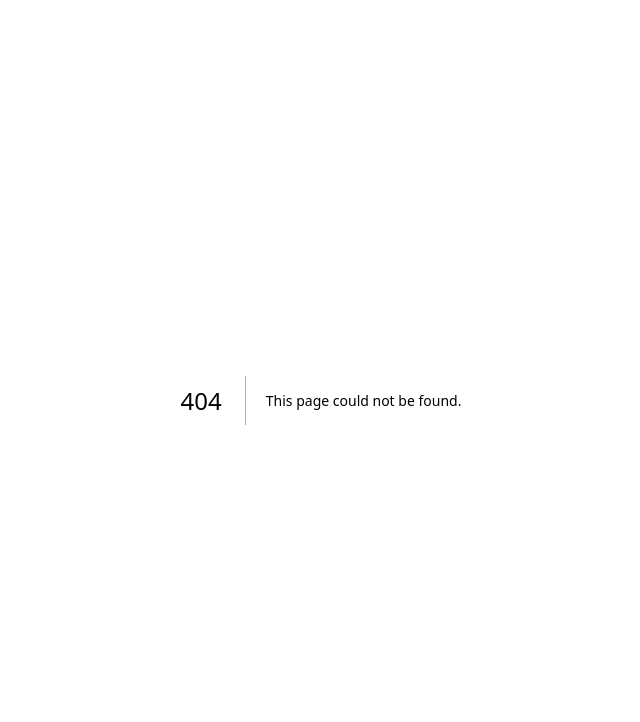
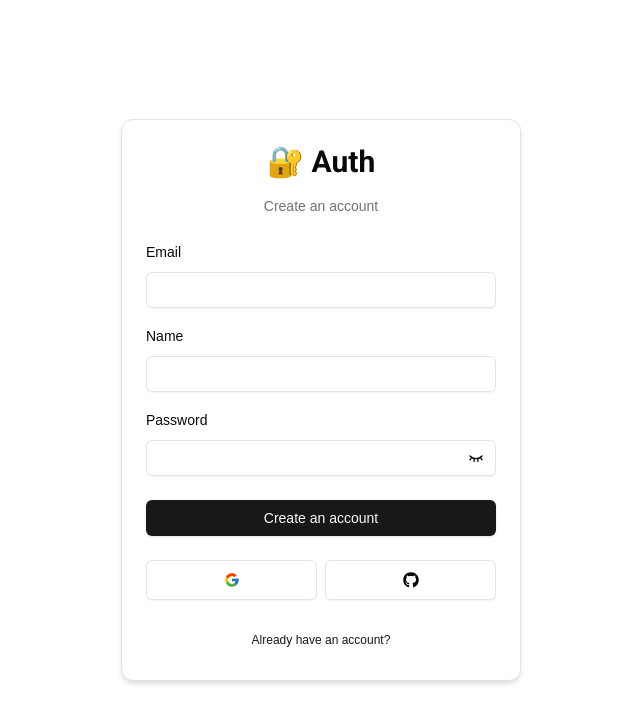
Before and after one commit to stormymayday/next-auth-v5, a Next.js app: page /auth/register in a window 1280 px wide. Before the commit this address had no page. Shown: the top 722 px of the page, without its empty margins (319-959 px from the left). Built offline with nearby package versions, Linux system fonts and the light colour scheme.

Commit message:
ResigerForm and server action

```diff
--- /dev/null
+++ b/actions/register.ts
@@ -0,0 +1,16 @@
+"use server";
+
+import * as z from "zod";
+import { RegisterSchema } from "@/schemas";
+
+export const register = async (values: z.infer<typeof RegisterSchema>) => {
+    const validatedFields = RegisterSchema.safeParse(values);
+
+    if (!validatedFields.success) {
+        return {
+            error: "Invalid fields!",
+        };
+    }
+
+    return { success: "Email sent!" };
+};
--- /dev/null
+++ b/app/auth/register/page.tsx
@@ -0,0 +1,10 @@
+import RegisterForm from "@/components/auth/RegisterForm";
+
+function RegisterPage() {
+    return (
+        <div>
+            <RegisterForm />
+        </div>
+    );
+}
+export default RegisterPage;
--- /dev/null
+++ b/components/auth/RegisterForm.tsx
@@ -0,0 +1,136 @@
+"use client";
+
+import * as z from "zod";
+import { useForm } from "react-hook-form";
+import { zodResolver } from "@hookform/resolvers/zod";
+
+import {
+    Form,
+    FormControl,
+    FormField,
+    FormItem,
+    FormLabel,
+    FormMessage,
+} from "@/components/shadcn-ui/Form";
+import { register } from "@/actions/register";
+import { Input } from "@/components/shadcn-ui/Input";
+import { PasswordInput } from "@/components/shadcn-ui/PasswordInput";
+import { Button } from "@/components/shadcn-ui/Button";
+import CardWrapper from "@/components/auth/CardWrapper";
+import FormError from "@/components/FormError";
+import FromSuccess from "@/components/FormSuccess";
+import { RegisterSchema } from "@/schemas";
+import { useTransition } from "react";
+import { useState } from "react";
+
+function RegisterForm() {
+    const [isPending, startTransition] = useTransition();
+
+    const [error, setError] = useState<string | undefined>("");
+    const [success, setSuccess] = useState<string | undefined>("");
+
+    const form = useForm<z.infer<typeof RegisterSchema>>({
+        resolver: zodResolver(RegisterSchema),
+        defaultValues: {
+            email: "",
+            password: "",
+            name: "",
+        },
+    });
+
+    function onSubmit(values: z.infer<typeof RegisterSchema>) {
+        setError("");
+        setSuccess("");
+
+        startTransition(() => {
+            register(values).then((data) => {
+                setError(data.error);
+                setSuccess(data.success);
+            });
+        });
+    }
+
+    return (
+        <CardWrapper
+            headerLabel="Create an account"
+            backButtonLabel="Already have an account?"
+            backButtonHref="/auth/login"
+            showSocial
+        >
+            <Form {...form}>
+                <form
+                    className="space-y-6"
+                    onSubmit={form.handleSubmit(onSubmit)}
+                >
+                    <div className="space-y-4">
+                        <FormField
+                            control={form.control}
+                            name="email"
+                            render={({ field }) => (
+                                <FormItem>
+                                    <FormLabel>Email</FormLabel>
+                                    <FormControl>
+                                        <Input
+                                            {...field}
+                                            maxLength={50}
+                                            type="email"
+                                            disabled={isPending}
+                                        />
+                                    </FormControl>
+                                    <FormMessage />
+                                </FormItem>
+                            )}
+                        />
+                        <FormField
+                            control={form.control}
+                            name="name"
+                            render={({ field }) => (
+                                <FormItem>
+                                    <FormLabel>Name</FormLabel>
+                                    <FormControl>
+                                        <Input
+                                            {...field}
+                                            maxLength={50}
+                                            disabled={isPending}
+                                        />
+                                    </FormControl>
+                                    <FormMessage />
+                                </FormItem>
+                            )}
+                        />
+                        <FormField
+                            control={form.control}
+                            name="password"
+                            render={({ field }) => (
+                                <FormItem>
+                                    <FormLabel>Password</FormLabel>
+                                    <FormControl>
+                                        <PasswordInput
+                                            {...field}
+                                            disabled={isPending}
+                                            maxLength={30}
+                                        />
+                                    </FormControl>
+                                    <FormMessage />
+                                </FormItem>
+                            )}
+                        />
+                    </div>
+                    <FormError message={error} />
+                    <FromSuccess message={success} />
+                    <Button
+                        className="min-w-full"
+                        type="submit"
+                        disabled={isPending}
+                    >
+                        {isPending
+                            ? "Creating an account..."
+                            : "Create an account"}
+                    </Button>
+                </form>
+            </Form>
+        </CardWrapper>
+    );
+}
+
+export default RegisterForm;
--- a/schemas/index.ts
+++ b/schemas/index.ts
@@ -6,3 +6,13 @@
         message: "Invalid password",
     }),
 });
+
+export const RegisterSchema = z.object({
+    email: z.string().email(),
+    password: z.string().min(8, {
+        message: "Password must be at least 8 characters long",
+    }),
+    name: z.string().min(1, {
+        message: "Name is required",
+    }),
+});
```
